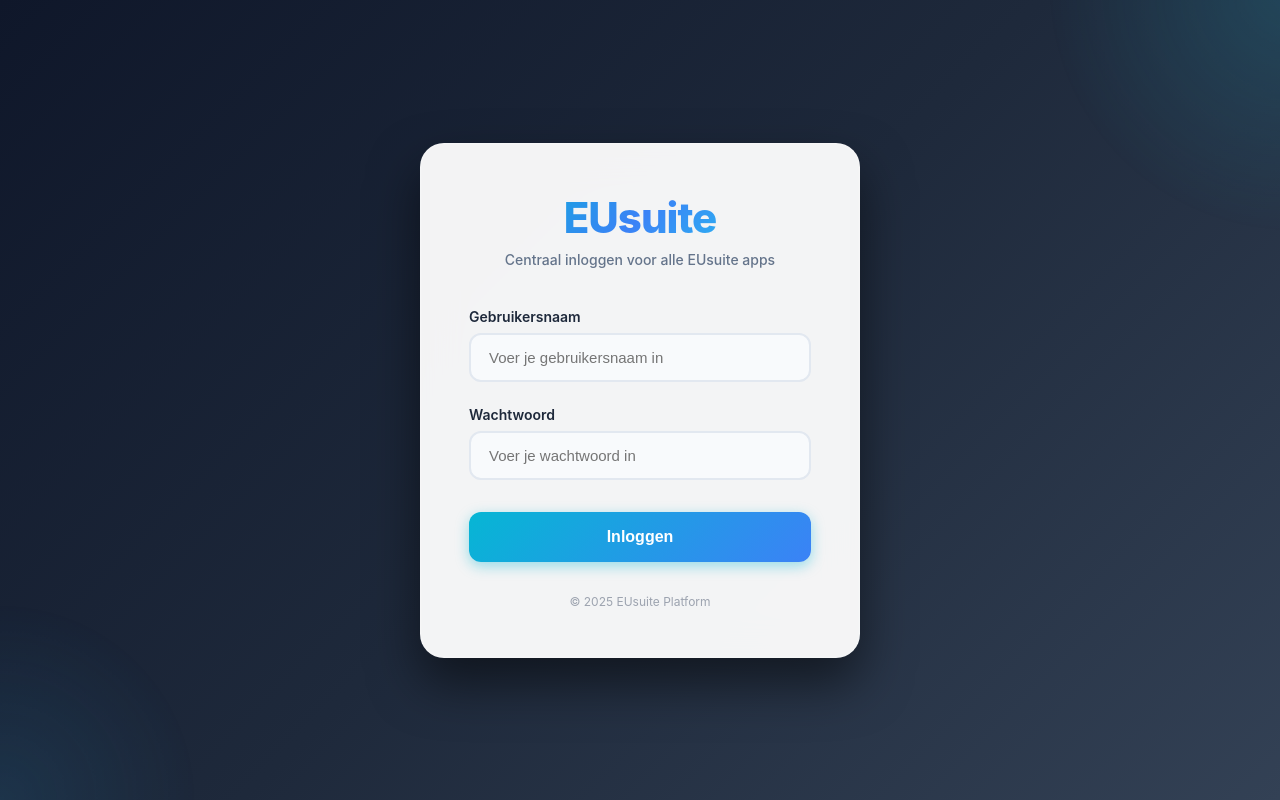
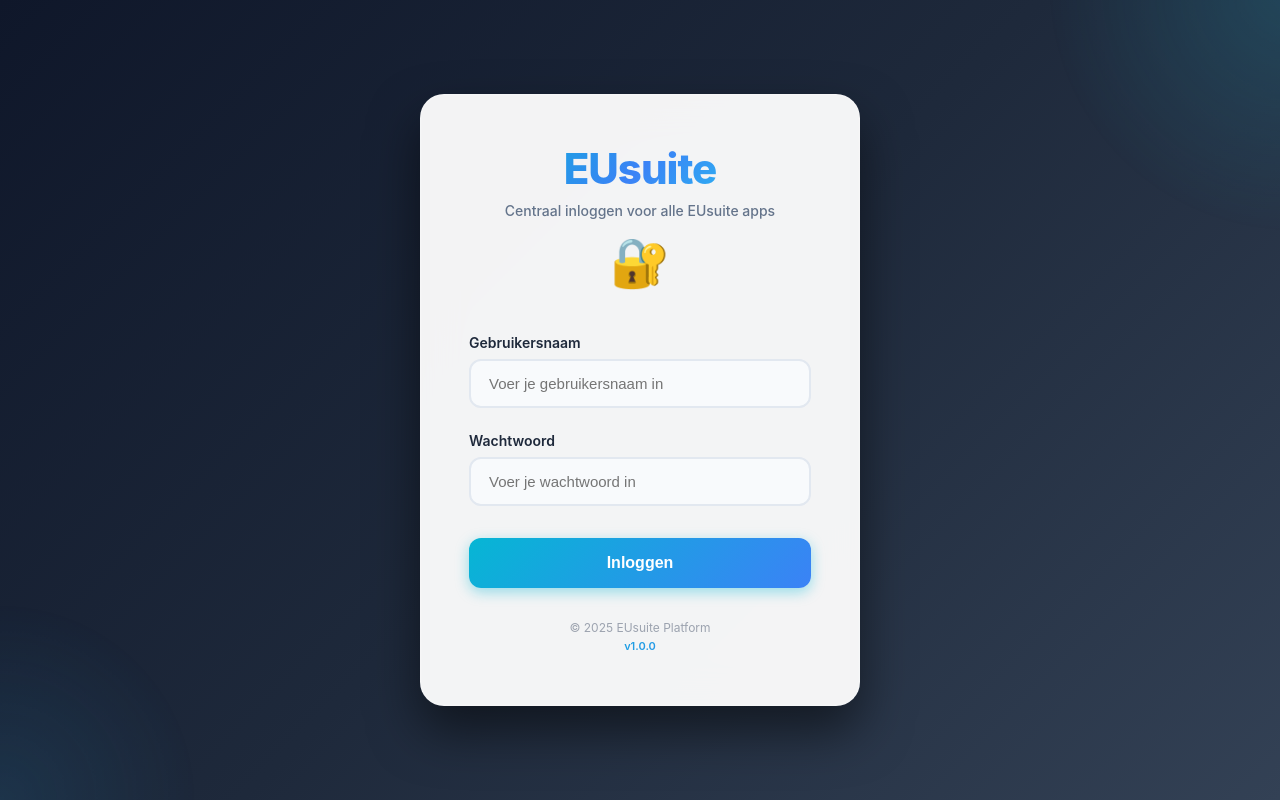
Before and after one commit to Dylan0165/eusuite-login, a React (Vite) app: page /login in a window 1280 px wide. Shown: the top 800 px of the page. Built offline with nearby package versions, Linux system fonts and the light colour scheme.

Commit message:
feat: add animated lock icon and version number to login page

```diff
--- a/src/pages/Login.css
+++ b/src/pages/Login.css
@@ -70,6 +70,21 @@
   color: #64748b;
   font-size: 14px;
   font-weight: 500;
+}
+
+.login-icon {
+  font-size: 48px;
+  margin-top: 16px;
+  animation: bounce 2s ease-in-out infinite;
+}
+
+@keyframes bounce {
+  0%, 100% {
+    transform: translateY(0);
+  }
+  50% {
+    transform: translateY(-10px);
+  }
 }
 
 .login-form {
@@ -178,6 +193,16 @@
 .login-footer p {
   font-size: 12px;
   color: #9ca3af;
+  margin: 4px 0;
+}
+
+.login-footer .version {
+  font-weight: 600;
+  background: linear-gradient(135deg, #06b6d4, #3b82f6);
+  -webkit-background-clip: text;
+  -webkit-text-fill-color: transparent;
+  background-clip: text;
+  font-size: 11px;
 }
 
 @media (max-width: 480px) {
--- a/src/pages/Login.jsx
+++ b/src/pages/Login.jsx
@@ -53,6 +53,7 @@ function Login() {
         <div className="login-header">
           <h1>EUsuite</h1>
           <p>Centraal inloggen voor alle EUsuite apps</p>
+          <div className="login-icon">🔐</div>
         </div>
 
         <form onSubmit={handleSubmit} className="login-form">
@@ -97,6 +98,7 @@ function Login() {
 
         <div className="login-footer">
           <p>© 2025 EUsuite Platform</p>
+          <p className="version">v1.0.0</p>
         </div>
       </div>
     </div>
```
